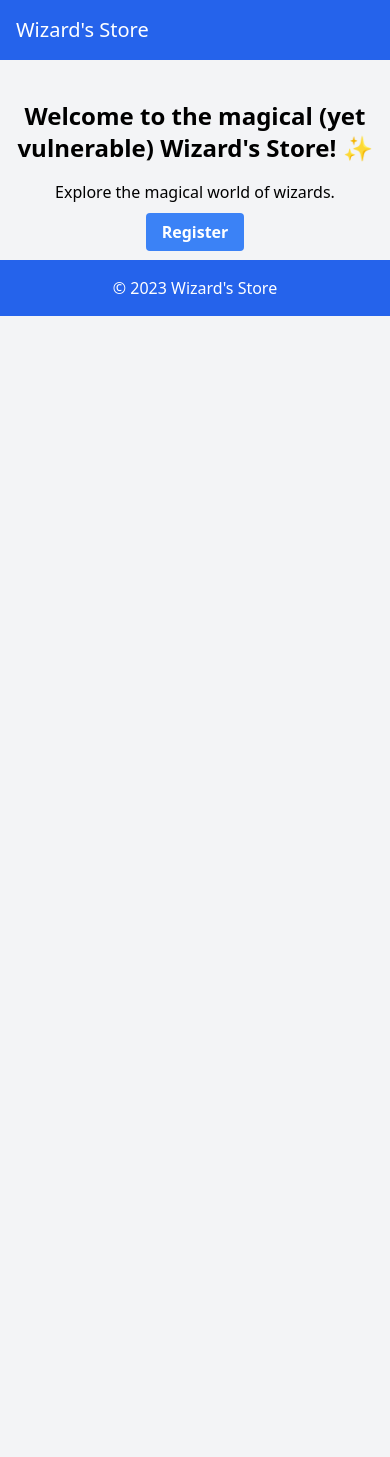
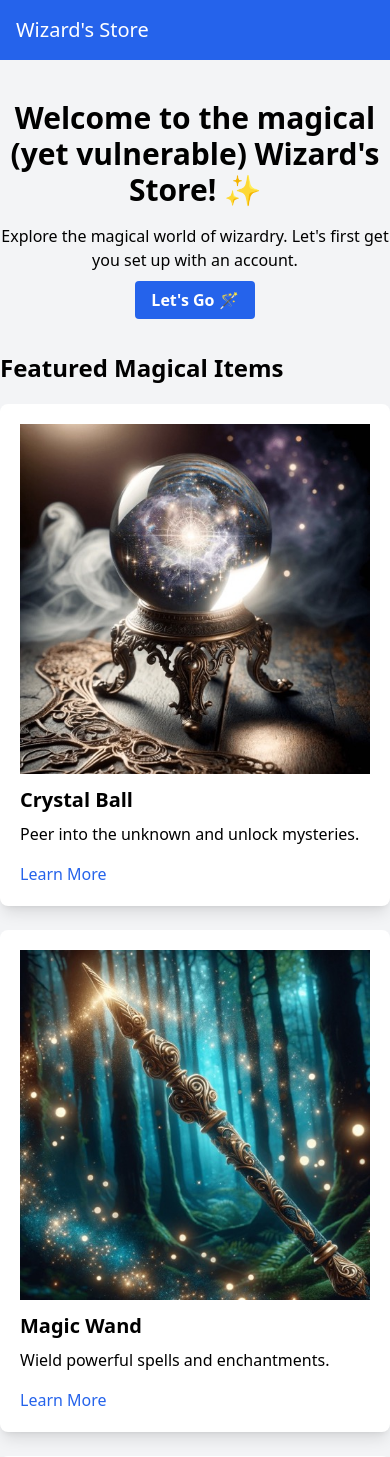
Before and after one commit to ddlaws0n/wizards-store, a Flask app: page / in a window 390 px wide. Shown: the top 1457 px of the page. Before the commit the page ends 316 px from the top, so only its background shows below. Run offline with Flask 3, Linux system fonts and the light colour scheme; some libraries are stand-ins or nearby versions.

Commit message:
Update UI and logic

```diff
--- a/app/routes.py
+++ b/app/routes.py
@@ -40,7 +40,7 @@ def upload_to_gcs(first_name, last_name):
     # Upload the updated content to GCS
     blob.upload_from_string(updated_content)
 
-    return "Uploaded to GCS successfully."
+    return "Hurray! Account created successfully. We promise to store your data safely in the cloud ☁️"
 
 @main_blueprint.route('/')
 def home():
--- a/app/templates/base.html
+++ b/app/templates/base.html
@@ -12,15 +12,15 @@
     <!-- HTMX -->
     <script src="https://unpkg.com/htmx.org"></script>
 </head>
-<body class="bg-gray-100">
+<body class="bg-gray-100 flex flex-col min-h-screen">
     <header class="bg-blue-600 text-white p-4">
-        <h1 class="text-xl">Wizard's Store</h1>
+        <h1 class="text-xl"><a href="/">Wizard's Store</a></h1>
     </header>
-    <main class="container mx-auto p-4">
+    <main class="container mx-auto py-4 flex-grow">
         {% block content %}
         {% endblock %}
     </main>
-    <footer class="bg-blue-600 text-white p-4 text-center">
+    <footer class="bg-blue-600 text-white p-4 text-center mt-auto">
         © 2023 Wizard's Store
     </footer>
 </body>
--- a/app/templates/index.html
+++ b/app/templates/index.html
@@ -1,11 +1,41 @@
 {% extends 'base.html' %}
 
 {% block content %}
-<div class="max-w-md mx-auto mt-6 text-center">
-    <h1 class="text-2xl font-bold mb-4">Welcome to the magical (yet vulnerable) Wizard's Store! ✨</h1>
-    <p class="mb-4">Explore the magical world of wizards.</p>
-    <a href="/register" class="bg-blue-500 hover:bg-blue-700 text-white font-bold py-2 px-4 rounded">
-        Register
+<div class="max-w-xl mx-auto mt-6 text-center">
+    <h1 class="text-3xl font-bold mb-4">Welcome to the magical (yet vulnerable) Wizard's Store! ✨</h1>
+    <p class="mb-4">Explore the magical world of wizardry. Let's first get you set up with an account.</p>
+    <a href="/register" class="bg-blue-600 hover:bg-blue-800 text-white font-bold py-2 px-4 rounded transition duration-300 ease-in-out">
+        Let's Go 🪄
     </a>
 </div>
+
+   <!-- Magical Items Section -->
+   <section class="mt-10">
+    <h2 class="text-2xl font-semibold mb-5">Featured Magical Items</h2>
+    <div class="grid grid-cols-1 md:grid-cols-2 lg:grid-cols-3 gap-6">
+        <!-- Item 1: Crystal Ball -->
+        <div class="bg-white rounded-lg shadow-lg p-5 hover:shadow-xl transition duration-300">
+            <img src="/static/crystal_ball.jpeg" alt="Crystal Ball" class="mx-auto mb-3">
+            <h3 class="text-xl font-semibold mb-2">Crystal Ball</h3>
+            <p class="mb-4">Peer into the unknown and unlock mysteries.</p>
+            <a href="/register" class="text-blue-600 hover:text-blue-800">Learn More</a>
+        </div>
+
+        <!-- Item 2: Magic Wand -->
+        <div class="bg-white rounded-lg shadow-lg p-5 hover:shadow-xl transition duration-300">
+            <img src="/static/magic_wand.jpeg" alt="Magic Wand" class="mx-auto mb-3">
+            <h3 class="text-xl font-semibold mb-2">Magic Wand</h3>
+            <p class="mb-4">Wield powerful spells and enchantments.</p>
+            <a href="/register" class="text-blue-600 hover:text-blue-800">Learn More</a>
+        </div>
+
+        <!-- Item 3: Potion Kit -->
+        <div class="bg-white rounded-lg shadow-lg p-5 hover:shadow-xl transition duration-300">
+            <img src="/static/potion_kit.jpeg" alt="Potion Kit" class="mx-auto mb-3">
+            <h3 class="text-xl font-semibold mb-2">Potion Kit</h3>
+            <p class="mb-4">Brew magical concoctions with various effects.</p>
+            <a href="/register" class="text-blue-600 hover:text-blue-800">Learn More</a>
+        </div>
+    </div>
+</section>
 {% endblock %}
```
Also changed, not shown: app/static/crystal_ball.jpeg (added), app/static/magic_wand.jpeg (added), app/static/poison_kit.jpeg (added), 1 other file.
